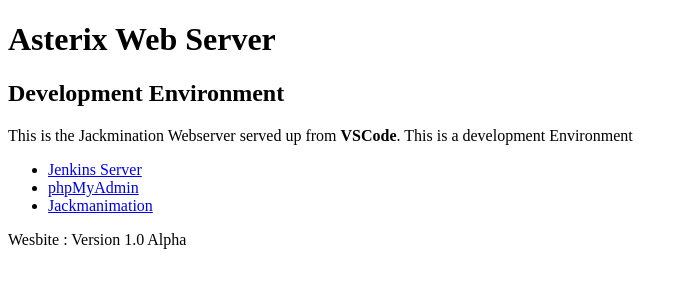
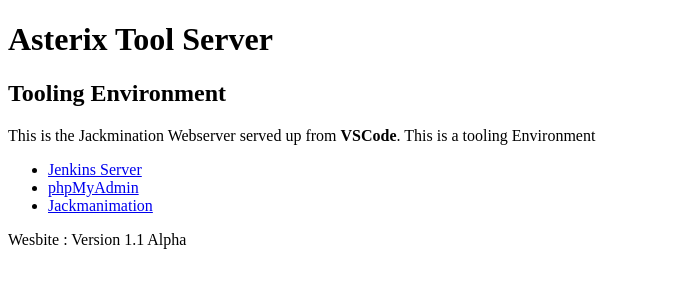
Before and after one commit to denisjackman/web-sites, a plain HTML site: page html/index.html in a window 1280 px wide. Shown: the whole page, without its empty margins (0-686 px from the left). Drawn offline with Linux system fonts and the light colour scheme.

Commit message:
interim update

```diff
--- a/html/index.html
+++ b/html/index.html
@@ -1,17 +1,17 @@
 <!doctype html>
 <html>
 <head>
-    <title>Jackmanimation Web Server</title>
+    <title>Jackmanimation Tool Server</title>
 </head>
 <body>
-    <h1>Asterix Web Server</h1>
-    <h2>Development Environment</h2>
-    <p>This is the Jackmination Webserver served up from <strong>VSCode</strong>. This is a development Environment</p>
+    <h1>Asterix Tool Server</h1>
+    <h2>Tooling Environment</h2>
+    <p>This is the Jackmination Webserver served up from <strong>VSCode</strong>. This is a tooling Environment</p>
     <ul>
         <li><a href="http://192.168.1.241:8080" target="_blank">Jenkins Server</a></li>
         <li><a href="http://192.168.1.241/phpmyadmin" target="_blank">phpMyAdmin</a></li>
         <li><a href="http://192.168.1.241/jackmanimation/" target="_blank">Jackmanimation</a></li>
     </ul>
-    <p>Wesbite : Version 1.0 Alpha</p>
+    <p>Wesbite : Version 1.1 Alpha</p>
 </body>
 </html>
```
Also changed, not shown: index.html (deleted, +0 -16 lines).
